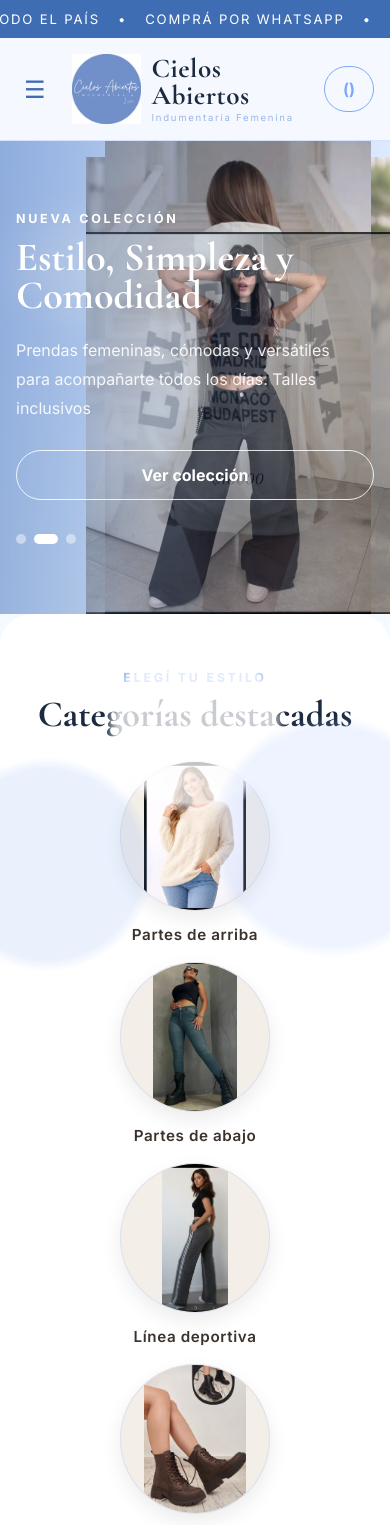
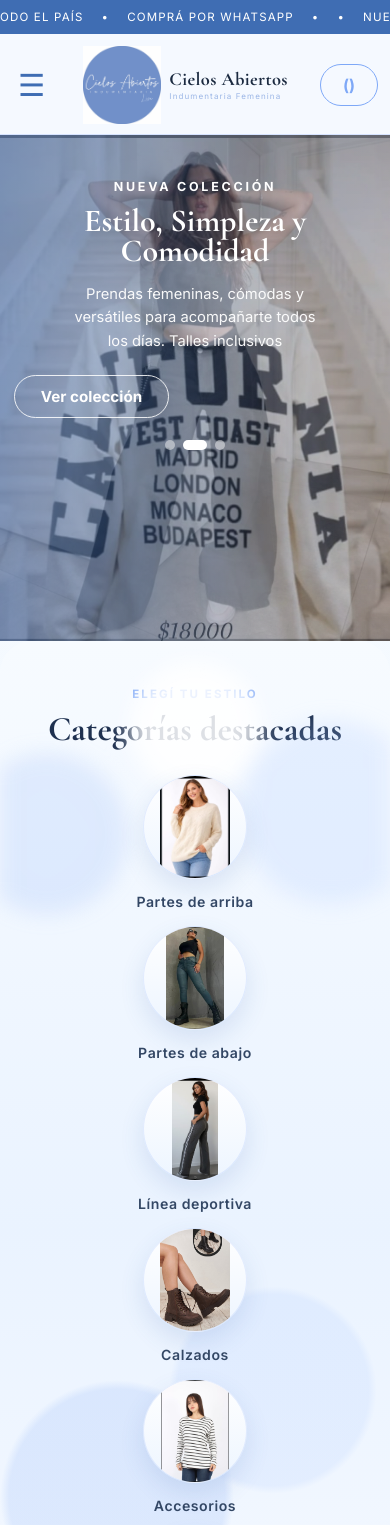
Before and after one commit to Micaelarombola/Cielosabiertos-vb, a plain HTML site: page index.html in a window 390 px wide. Shown: the top 1525 px of the page. Drawn offline with nearby package versions, Linux system fonts and the light colour scheme; no server answers.

Commit message:
modif todo

```diff
--- a/style.css
+++ b/style.css
@@ -1,37 +1,21 @@
 :root{
   --bg:#f5f9ff;
   --white:#ffffff;
-
   --soft:#eaf2ff;
   --soft-2:#dfeaff;
-
   --text:#1b2a40;
   --muted:#6c7a91;
-
   --line:#d6e3ff;
-
   --dark:#3f6db3;
-
   --accent:#a9c7ff;
   --accent-2:#7ea8f7;
-
   --shadow:0 10px 30px rgba(63,109,179,.15);
-
   --radius-xl:28px;
   --radius-lg:22px;
   --radius-md:16px;
-
   --container:1280px;
 }
 
-.site-header{
-  position:sticky;
-  top:0;
-  z-index:1200;
-  background:rgba(245,249,255,.95);
-  backdrop-filter:blur(12px);
-  border-bottom:1px solid var(--line);
-}
 *{
   box-sizing:border-box;
 }
@@ -44,8 +28,7 @@ body{
   margin:0;
   font-family:Inter, Arial, sans-serif;
   color:var(--text);
-  background:
-    linear-gradient(180deg, #f7fbff 0%, #eef6ff 35%, #f5f9ff 100%);
+  background:linear-gradient(180deg,#f7fbff 0%,#eef6ff 35%,#f5f9ff 100%);
 }
 
 body.no-scroll{
@@ -65,8 +48,12 @@ a{
 button{
   font:inherit;
   cursor:pointer;
+  border:none;
 }
 
+/* =========================
+   Barra anuncio
+========================= */
 .announcement-bar{
   height:38px;
   overflow:hidden;
@@ -93,6 +80,18 @@ button{
   to{ transform:translateX(-35%); }
 }
 
+/* =========================
+   Header
+========================= */
+.site-header{
+  position:sticky;
+  top:0;
+  z-index:1200;
+  background:rgba(245,249,255,.95);
+  backdrop-filter:blur(12px);
+  border-bottom:1px solid var(--line);
+}
+
 .header-top{
   max-width:var(--container);
   margin:0 auto;
@@ -108,16 +107,21 @@ button{
   display:flex;
   align-items:center;
   gap:12px;
+  min-width:0;
 }
 
 .brand-logo{
   width:90px;
   height:90px;
+  object-fit:cover;
+  flex-shrink:0;
 }
+
 .brand-copy{
   display:flex;
   flex-direction:column;
-  line-height:1;
+  line-height:1.05;
+  min-width:0;
 }
 
 .brand-name{
@@ -125,14 +129,18 @@ button{
   font-size:2rem;
   font-weight:700;
   letter-spacing:.02em;
+  color:var(--text);
+  white-space:nowrap;
 }
 
 .brand-sub{
   font-size:.65rem;
-  letter-spacing:.35em;
+  letter-spacing:.28em;
   color:#9bb6e6;
   margin-top:4px;
+  white-space:nowrap;
 }
+
 .desktop-nav{
   max-width:var(--container);
   margin:0 auto;
@@ -146,7 +154,7 @@ button{
   font-size:.95rem;
   letter-spacing:.08em;
   text-transform:uppercase;
-  color:#3b322d;
+  color:#3b4d72;
   position:relative;
 }
 
@@ -167,9 +175,8 @@ button{
 
 .menu-toggle{
   display:none;
-  border:none;
   background:transparent;
-  font-size:1.5rem;
+  font-size:1.9rem;
   color:var(--dark);
   padding:4px 8px;
 }
@@ -177,11 +184,13 @@ button{
 .cart-button{
   justify-self:end;
   border:1px solid var(--accent-2);
-  color:var(--accent-2);  background:transparent;
+  color:var(--accent-2);
+  background:transparent;
   padding:12px 18px;
   border-radius:999px;
   display:flex;
   align-items:center;
+  justify-content:center;
   gap:8px;
   font-weight:600;
   transition:.25s ease;
@@ -213,12 +222,14 @@ border:1px solid var(--accent-2);
   font-size:.9rem;
 }
 
+/* =========================
+   Hero
+========================= */
 .hero{
   position:relative;
   min-height:78vh;
   overflow:hidden;
-  background:
-    linear-gradient(135deg, #cfe0ff 0%, #d9e8ff 35%, #edf5ff 100%);
+  background:linear-gradient(135deg,#cfe0ff 0%,#d9e8ff 35%,#edf5ff 100%);
 }
 
 .hero-slider-bg{
@@ -290,8 +301,7 @@ border:1px solid var(--accent-2);
 .hero-overlay{
   position:absolute;
   inset:0;
-  background:
-    linear-gradient(90deg, rgba(63,109,179,.18) 0%, rgba(63,109,179,.06) 38%, rgba(63,109,179,0) 100%);
+  background:linear-gradient(90deg, rgba(63,109,179,.18) 0%, rgba(63,109,179,.06) 38%, rgba(63,109,179,0) 100%);
   z-index:1;
 }
 
@@ -305,13 +315,21 @@ border:1px solid var(--accent-2);
   color:#fff;
 }
 
-.hero-kicker{
+.hero-kicker,
+.section-kicker{
   margin:0 0 12px;
-  font-size:.82rem;
+  font-size:.78rem;
   letter-spacing:.22em;
   text-transform:uppercase;
   font-weight:700;
+}
+
+.hero-kicker{
   color:#ffffff;
+}
+
+.section-kicker{
+  color:var(--accent-2);
 }
 
 .hero h1{
@@ -359,80 +377,10 @@ border:1px solid var(--accent-2);
   width:24px;
   background:#fff;
 }
-.section-cats-home{
-  position:relative;
-  background:
-    linear-gradient(180deg, #f7fbff 0%, #eaf3ff 55%, #f5f9ff 100%);
-  overflow:hidden;
-  border-radius:32px;
-}
 
-.section-cats-home::before{
-  content:"";
-  position:absolute;
-  inset:0;
-  background:
-    radial-gradient(circle at 12% 18%, rgba(126,168,247,.18) 0 8%, transparent 9%),
-    radial-gradient(circle at 85% 16%, rgba(169,199,255,.22) 0 9%, transparent 10%),
-    radial-gradient(circle at 50% 8%, rgba(255,255,255,.85) 0 6%, transparent 7%);
-  pointer-events:none;
-  opacity:.9;
-}
-.hero-kicker,
-.section-kicker{
-  margin:0 0 12px;
-  font-size:.78rem;
-  letter-spacing:.22em;
-  text-transform:uppercase;
-  font-weight:700;
-}
-
-.hero h1{
-  margin:0;
-  max-width:650px;
-  font-family:"Cormorant Garamond", serif;
-  font-size:clamp(3.2rem, 6vw, 5.6rem);
-  line-height:.95;
-  font-weight:700;
-}
-
-.hero-text{
-  max-width:480px;
-  margin:22px 0 0;
-  font-size:1.08rem;
-  line-height:1.8;
-  color:rgba(255,255,255,.9);
-}
-
-.hero-actions{
-  display:flex;
-  gap:14px;
-  flex-wrap:wrap;
-  margin-top:28px;
-}
-
-.hero-dots{
-  display:flex;
-  gap:8px;
-  margin-top:34px;
-}
-
-.hero-dots button{
-  width:10px;
-  height:10px;
-  border:none;
-  border-radius:999px;
-  padding:0;
-  background:rgba(255,255,255,.45);
-  transition:.25s ease;
-}
-
-.hero-dots button.active{
-  width:24px;
-  background:#fff;
-}
-
-
+/* =========================
+   Secciones
+========================= */
 .section{
   max-width:var(--container);
   margin:0 auto;
@@ -453,16 +401,48 @@ border:1px solid var(--accent-2);
   font-size:clamp(2.3rem, 4vw, 3.8rem);
   line-height:1;
   font-weight:700;
+  color:#1f3150;
 }
 
+/* =========================
+   Categorías destacadas
+========================= */
 .section-cats-home{
-  background:var(--white);
+  position:relative;
+  background:linear-gradient(180deg,#f7fbff 0%,#eaf3ff 55%,#f5f9ff 100%);
+  overflow:hidden;
+  border-radius:32px;
+}
+
+.section-cats-home::before{
+  content:"";
+  position:absolute;
+  inset:0;
+  background:
+    radial-gradient(circle at 12% 18%, rgba(126,168,247,.18) 0 8%, transparent 9%),
+    radial-gradient(circle at 85% 16%, rgba(169,199,255,.22) 0 9%, transparent 10%),
+    radial-gradient(circle at 50% 8%, rgba(255,255,255,.85) 0 6%, transparent 7%);
+  pointer-events:none;
+  opacity:1;
+  filter:blur(10px);
+}
+
+.section-cats-home::after{
+  content:"";
+  position:absolute;
+  inset:0;
+  background:
+    radial-gradient(circle at 30% 80%, rgba(126,168,247,.18) 0 12%, transparent 13%),
+    radial-gradient(circle at 70% 70%, rgba(169,199,255,.18) 0 12%, transparent 13%);
+  pointer-events:none;
 }
 
 .home-categories{
   display:grid;
   grid-template-columns:repeat(6, 1fr);
   gap:26px;
+  position:relative;
+  z-index:1;
 }
 
 .home-cat{
@@ -479,7 +459,7 @@ border:1px solid var(--accent-2);
   height:150px;
   border-radius:50%;
   overflow:hidden;
-  background:linear-gradient(180deg, #ffffff 0%, #edf5ff 100%);
+  background:linear-gradient(180deg,#ffffff 0%,#edf5ff 100%);
   display:flex;
   align-items:center;
   justify-content:center;
@@ -491,70 +471,32 @@ border:1px solid var(--accent-2);
 .home-cat-circle img{
   width:100%;
   height:100%;
-  object-fit:cover;
+  object-fit:contain;
   transition:.4s ease;
 }
 
 .home-cat:hover .home-cat-circle{
   transform:translateY(-6px);
-  box-shadow:0 16px 30px rgba(0,0,0,.12);
+  box-shadow:0 16px 30px rgba(63,109,179,.18);
 }
 
-.home-cat:hover .home-cat-circle img{
-  transform:scale(1.08);
-}
-
-.home-cat span{
-  font-weight:600;
-  color:#3c322d;
-  font-size:.95rem;
-  letter-spacing:.04em;
-}
-.home-cat{
-  display:flex;
-  flex-direction:column;
-  align-items:center;
-  gap:14px;
-  text-align:center;
-}
-
-
-.home-cat-circle img{
-  width:100%;
-  height:100%;
-  object-fit: contain;   /* 👈 clave */
-}
-
-.home-cat-circle{
-  width:150px;
-  height:150px;
-  border-radius:50%;
-  overflow:hidden;
-  background:#f3eee8;
-  display:flex;
-  align-items:center;
-  justify-content:center;
-  box-shadow:0 8px 20px rgba(0,0,0,.08);
-  transition:.3s ease;
-}
-
-.home-cat-circle img{
-  width:100%;
-  height:100%;
-  object-fit: contain;
-  transition:.4s ease;
-}
 .home-cat:hover .home-cat-circle img{
   transform:scale(1.06);
 }
 
 .home-cat span{
   font-weight:600;
-  color:#3c322d;
+  color:#334765;
+  font-size:.95rem;
+  letter-spacing:.04em;
 }
 
+/* =========================
+   Banner editorial
+========================= */
 .editorial-banner{
   background:var(--soft);
+  border-radius:32px;
 }
 
 .editorial-grid{
@@ -586,10 +528,15 @@ border:1px solid var(--accent-2);
 }
 
 .editorial-copy h2{
+  margin-bottom:18px;
   max-width:540px;
 }
 
 .editorial-copy p{
+  margin:0 0 16px;
+  font-size:1rem;
+  line-height:1.9;
+  color:#4f5e74;
   max-width:520px;
 }
 
@@ -608,6 +555,7 @@ border:1px solid var(--accent-2);
   text-transform:uppercase;
   border:none;
   transition:.25s ease;
+  box-shadow:0 6px 14px rgba(0,0,0,.25);
 }
 
 .text-link:hover{
@@ -615,6 +563,9 @@ border:1px solid var(--accent-2);
   transform:translateY(-2px);
 }
 
+/* =========================
+   Productos
+========================= */
 .products-grid{
   display:grid;
   grid-template-columns:repeat(4, 1fr);
@@ -622,10 +573,11 @@ border:1px solid var(--accent-2);
 }
 
 .p-card{
-   background:var(--white);
+  background:rgba(255,255,255,.92);
+  backdrop-filter:blur(6px);
+  border-radius:24px;
+  overflow:hidden;
   border:1px solid var(--line);
-  overflow:hidden;
-  border:1px solid rgba(0,0,0,.05);
   transition:transform .28s ease, box-shadow .28s ease;
 }
 
@@ -674,6 +626,7 @@ border:1px solid var(--accent-2);
   line-height:1.4;
   font-weight:600;
   min-height:44px;
+  color:#243754;
 }
 
 .product-price{
@@ -703,12 +656,11 @@ border:1px solid var(--accent-2);
   margin:0;
   font-size:.88rem;
   line-height:1.55;
-  color:#5b5048;
+  color:#5b6a7d;
 }
 
 .add{
   width:100%;
-  border:none;
   padding:14px 16px;
   border-radius:999px;
   background:var(--dark);
@@ -722,39 +674,53 @@ border:1px solid var(--accent-2);
   transform:translateY(-1px);
 }
 
+/* =========================
+   Beneficios
+========================= */
 .benefits-wrap{
   display:grid;
   grid-template-columns:repeat(2, minmax(280px, 380px));
   justify-content:center;
   gap:20px;
+  text-align:center;
 }
 
 .benefit-box{
-  background:var(--white);
+  background:rgba(255,255,255,.92);
+  backdrop-filter:blur(6px);
   padding:28px 24px;
   border-radius:22px;
-  border:1px solid rgba(0,0,0,.05);
+  border:1px solid var(--line);
   text-align:center;
+  display:flex;
+  flex-direction:column;
+  align-items:center;
+  justify-content:center;
 }
 
 .benefit-box h3{
   margin:0 0 10px;
   font-family:"Cormorant Garamond", serif;
   font-size:2rem;
+  color:#243754;
 }
 
 .benefit-box p{
   margin:0;
-  color:#5d5148;
+  color:#5d6c80;
   line-height:1.8;
 }
 
+/* =========================
+   Filtros
+========================= */
 .filters{
   display:flex;
   justify-content:center;
   flex-wrap:wrap;
   gap:12px;
 }
+
 .subfilters{
   display:none;
   justify-content:center;
@@ -803,20 +769,9 @@ border:1px solid var(--accent-2);
   border-color:var(--dark);
 }
 
-.about-grid{
-  display:grid;
-  grid-template-columns:1fr 1fr;
-  gap:28px;
-  align-items:stretch;
-}
-
-.about-card{
-  background:var(--white);
-  border-radius:28px;
-  overflow:hidden;
-  border:1px solid rgba(0,0,0,.05);
-}
-
+/* =========================
+   Nosotros
+========================= */
 .about-grid{
   display:grid;
   grid-template-columns:1fr 1fr;
@@ -825,10 +780,11 @@ border:1px solid var(--accent-2);
 }
 
 .about-card{
-  background:var(--white);
+  background:rgba(255,255,255,.92);
+  backdrop-filter:blur(6px);
   border-radius:28px;
   overflow:hidden;
-  border:1px solid rgba(0,0,0,.05);
+  border:1px solid var(--line);
   min-height:480px;
 }
 
@@ -848,23 +804,6 @@ border:1px solid var(--accent-2);
 }
 
 .text-card{
-  padding:48px;
-  display:flex;
-  flex-direction:column;
-  justify-content:center;
-}
-
-.text-card h2{
-  margin-bottom:18px;
-}
-
-.text-card p{
-  margin:0 0 14px;
-  color:#554a43;
-  line-height:1.9;
-}
-
-.text-card{
   padding:42px;
   display:flex;
   flex-direction:column;
@@ -877,10 +816,13 @@ border:1px solid var(--accent-2);
 
 .text-card p{
   margin:0 0 14px;
-  color:#554a43;
+  color:#55657b;
   line-height:1.9;
 }
 
+/* =========================
+   Contacto
+========================= */
 .contact-grid{
   display:grid;
   grid-template-columns:repeat(3, 1fr);
@@ -890,9 +832,10 @@ border:1px solid var(--accent-2);
 }
 
 .contact-card{
-  background:var(--white);
+  background:rgba(255,255,255,.92);
+  backdrop-filter:blur(6px);
   border-radius:22px;
-  border:1px solid rgba(0,0,0,.05);
+  border:1px solid var(--line);
   padding:24px;
   text-align:center;
 }
@@ -901,19 +844,15 @@ border:1px solid var(--accent-2);
   margin:0 0 10px;
   font-family:"Cormorant Garamond", serif;
   font-size:1.9rem;
+  color:#243754;
 }
 
 .contact-card p{
   margin:0;
-  color:#5b5048;
+  color:#5b6b7f;
   line-height:1.7;
 }
 
-.site-footer{
-  background:var(--dark);
-  color:#fff;
-  margin-top:24px;
-}
 .contact-btn{
   display:inline-block;
   margin-top:14px;
@@ -930,6 +869,65 @@ border:1px solid var(--accent-2);
   background:#000;
   transform:translateY(-2px);
 }
+
+/* =========================
+   Pagos y envíos
+========================= */
+.payments-section{
+  background:#fff;
+  padding:50px 20px;
+  border-top:1px solid #eee;
+  text-align:center;
+}
+
+.payments-wrap{
+  max-width:1000px;
+  margin:auto;
+}
+
+.payments-section h3{
+  margin:0 0 20px;
+  font-family:"Cormorant Garamond", serif;
+  font-size:1.8rem;
+  color:#243754;
+}
+
+.payments-logos,
+.shipping-logos{
+  display:flex;
+  flex-wrap:wrap;
+  justify-content:center;
+  gap:14px;
+  margin-bottom:30px;
+}
+
+.payments-logos img,
+.shipping-logos img{
+  width:80px;
+  height:50px;
+  object-fit:contain;
+  padding:10px;
+  background:#fafafa;
+  border-radius:10px;
+  border:1px solid #eee;
+  transition:.3s ease;
+}
+
+.payments-logos img:hover,
+.shipping-logos img:hover{
+  transform:translateY(-3px);
+  box-shadow:0 6px 12px rgba(0,0,0,.08);
+}
+
+/* =========================
+   Footer
+========================= */
+.site-footer{
+  background:var(--dark);
+  color:#fff;
+  margin-top:24px;
+}
+
 .footer-grid{
   max-width:var(--container);
   margin:0 auto;
@@ -964,6 +962,9 @@ border:1px solid var(--accent-2);
   font-size:.9rem;
 }
 
+/* =========================
+   Botones base
+========================= */
 .btn{
   display:inline-flex;
   align-items:center;
@@ -982,6 +983,7 @@ border:1px solid var(--accent-2);
 .btn-primary:hover{
   background:var(--dark);
 }
+
 .btn-secondary{
   background:transparent;
   color:#fff;
@@ -991,10 +993,14 @@ border:1px solid var(--accent-2);
 .btn-secondary:hover{
   background:rgba(255,255,255,.14);
 }
+
 .btn.full{
   width:100%;
 }
 
+/* =========================
+   Drawer carrito
+========================= */
 .drawer{
   position:fixed;
   inset:0;
@@ -1039,7 +1045,6 @@ border:1px solid var(--accent-2);
 }
 
 .close-btn{
-  border:none;
   width:38px;
   height:38px;
   border-radius:999px;
@@ -1097,7 +1102,6 @@ border:1px solid var(--accent-2);
 }
 
 .remove-item{
-  border:none;
   background:#f1f1f1;
   border-radius:10px;
   padding:8px 10px;
@@ -1127,6 +1131,9 @@ border:1px solid var(--accent-2);
   padding:20px 0;
 }
 
+/* =========================
+   Responsive
+========================= */
 @media (max-width:1100px){
   .home-categories{
     grid-template-columns:repeat(3, 1fr);
@@ -1167,13 +1174,16 @@ border:1px solid var(--accent-2);
 
   .header-top{
     grid-template-columns:auto 1fr auto;
-    padding:16px 16px;
+    align-items:center;
+    gap:10px;
+    padding:14px 14px 12px;
   }
 
   .brand{
     justify-self:center;
     gap:10px;
   }
+
   .brand-logo{
     width:78px;
     height:78px;
@@ -1181,88 +1191,213 @@ border:1px solid var(--accent-2);
 
   .brand-name{
     font-size:1.9rem;
+    line-height:1;
   }
+
   .brand-sub{
     font-size:.68rem;
     letter-spacing:.2em;
   }
+
+  .cart-button{
+    padding:10px 12px;
+    min-width:58px;
+    justify-content:center;
+  }
+
+  .cart-button span:first-child{
+    display:none;
+  }
+
   .hero{
-    min-height:62vh;
+    min-height:72vh;
+  }
+
+  .hero-slider-bg img{
+    width:100%;
+    height:100%;
+    right:0;
+    bottom:0;
+    object-fit:cover;
+    object-position:center top;
+    opacity:.45;
+  }
+
+  .hero-overlay{
+    background:linear-gradient(90deg, rgba(63,109,179,.52) 0%, rgba(63,109,179,.34) 38%, rgba(63,109,179,.16) 65%, rgba(63,109,179,.06) 100%);
+  }
+
+  .hero::before,
+  .hero::after{
+    opacity:.18;
+    filter:blur(22px);
   }
 
   .hero-content{
-    padding:70px 16px 42px;
+    padding:54px 16px 30px;
+    display:flex;
+    flex-direction:column;
+    align-items:center;
+    text-align:center;
+  }
+
+  .hero h1{
+    max-width:290px;
+    font-size:2.65rem;
+  }
+
+  .hero-text{
+    max-width:290px;
+    font-size:.98rem;
+    line-height:1.65;
+    margin-top:16px;
+  }
+
+  .hero-actions{
+    margin-top:22px;
+    width:100%;
+  }
+
+  .hero-actions .btn{
+    width:auto;
+    min-width:170px;
+    padding:12px 18px;
+  }
+
+  .hero-dots{
+    margin-top:22px;
   }
 
   .section{
     padding:56px 16px;
   }
 
-  .footer-grid{
-    grid-template-columns:1fr;
-    padding:34px 16px;
-  }
-  .hero-overlay{
-  background:
-    linear-gradient(90deg, rgba(63,109,179,.45) 0%, rgba(63,109,179,.2) 40%, rgba(63,109,179,0) 100%);
-}
-.section-kicker{
-  color:var(--accent-2);
-}
-.hero{
-  min-height:62vh;
+  .section h2{
+    font-size:2.5rem;
+    line-height:.98;
   }
 
-.hero-slider-bg img{
-  width:70%;
-  opacity:.75;
+  .home-categories{
+    grid-template-columns:repeat(2, 1fr);
+    gap:18px 12px;
   }
 
-.hero-content{
-  padding:70px 16px 42px;
+  .home-cat-circle{
+    width:120px;
+    height:120px;
   }
 
-.hero h1{
-  max-width:420px;
-  font-size:3.2rem;
+  .editorial-copy{
+    padding:28px 22px;
+    text-align:center;
+    align-items:center;
   }
 
-.hero-text{
-  max-width:320px;
-  font-size:1rem;
-}
+  .editorial-copy h2,
+  .editorial-copy p{
+    max-width:100%;
   }
 
-@media (max-width:640px){
-  .home-categories{
-    grid-template-columns:repeat(2, 1fr);
-    gap:18px;
-  }
-
-  .products-grid{
-    grid-template-columns:repeat(2, 1fr);
-    gap:18px;
+  .text-link{
+    margin-left:auto;
+    margin-right:auto;
   }
 
   .contact-grid{
     grid-template-columns:1fr;
   }
 
-  .hero h1{
-    font-size:3.1rem;
+  .footer-grid{
+    grid-template-columns:1fr;
+    padding:34px 16px;
+  }
 }
 
-  .hero-actions{
-    flex-direction:column;
-    align-items:flex-start;
+@media (max-width:640px){
+  .announcement-bar{
+    font-size:.72rem;
+    letter-spacing:.1em;
+    height:34px;
   }
 
-  .btn{
-    width:100%;
+  .menu-toggle{
+    font-size:1.9rem;
+    padding:4px 6px;
   }
 
-  .cart-button span:first-child{
-    display:none;
+  .brand{
+    gap:8px;
+  }
+
+  .brand-logo{
+    width:70px;
+    height:70px;
+  }
+
+  .brand-name{
+    font-size:1.15rem;
+  }
+
+  .brand-sub{
+    font-size:.5rem;
+    letter-spacing:.14em;
+  }
+
+  .hero{
+    min-height:66vh;
+  }
+
+  .hero-content{
+    padding:44px 14px 26px;
+  }
+
+  .hero h1{
+    max-width:250px;
+    font-size:2.15rem;
+  }
+
+  .hero-text{
+    max-width:250px;
+    font-size:.92rem;
+    line-height:1.6;
+  }
+
+  .hero-actions .btn{
+    min-width:155px;
+    padding:11px 16px;
+    font-size:.95rem;
+  }
+
+  .section{
+    padding:46px 14px;
+  }
+
+  .section-kicker{
+    font-size:.72rem;
+    letter-spacing:.18em;
+  }
+
+  .section h2{
+    font-size:2.15rem;
+  }
+
+  .home-categories{
+    grid-template-columns:repeat(2, 1fr);
+    gap:16px 10px;
+  }
+
+  .home-cat-circle{
+    width:104px;
+    height:104px;
+  }
+
+  .home-cat span{
+    font-size:.88rem;
+  }
+
+  .products-grid{
+    grid-template-columns:repeat(2, 1fr);
+    gap:16px;
   }
 
   .text-card{
@@ -1271,85 +1406,41 @@ border:1px solid var(--accent-2);
 }
 
 @media (max-width:480px){
+  .header-top{
+    padding:12px 12px 10px;
+    gap:8px;
+  }
+
+  .brand-logo{
+    width:78px;
+    height:78px;
+  }
+
+  .brand-name{
+    font-size:1.15rem;
+    line-height:1;
+  }
+
+  .brand-sub{
+    font-size:.5rem;
+    letter-spacing:.14em;
+  }
+
+  .hero{
+    min-height:60vh;
+  }
+
+  .hero-slider-bg img{
+    object-position:center top;
+    opacity:.38;
+  }
+
+  .hero h1{
+    font-size:2rem;
+  }
+
   .home-categories,
   .products-grid{
     grid-template-columns:1fr;
   }
-
-  .hero{
-    min-height:56vh;
 }
-
-  .hero h1{
-    font-size:2.7rem;
-  }
-
-   .brand-logo{
-    width:70px;
-    height:70px;
-  }
-
-  .brand-name{
-    font-size:1.7rem;
-  }
-    .brand-sub{
-    font-size:.6rem;
-    letter-spacing:.18em;
-  }
-  .hero{
-  min-height:56vh;
-}
-
-.hero-slider-bg img{
-  width:78%;
-}
-
-.hero h1{
-  font-size:2.5rem;
-}
-}
-
-.payments-section{
-  background:#fff;
-  padding:50px 20px;
-  border-top:1px solid #eee;
-  text-align:center;
-}
-
-.payments-wrap{
-  max-width:1000px;
-  margin:auto;
-}
-
-.payments-section h3{
-  margin:0 0 20px;
-  font-family:"Cormorant Garamond", serif;
-  font-size:1.8rem;
-}
-
-.payments-logos,
-.shipping-logos{
-  display:flex;
-  flex-wrap:wrap;
-  justify-content:center;
-  gap:14px;
-  margin-bottom:30px;
-}
-
-.payments-logos img,
-.shipping-logos img{
-  width:80px;
-  height:50px;
-  object-fit:contain;
-  padding:10px;
-  background:#fafafa;
-  border-radius:10px;
-  border:1px solid #eee;
-  transition:.3s ease;
-}
-
-.payments-logos img:hover,
-.shipping-logos img:hover{
-  transform:translateY(-3px);
-  box-shadow:0 6px 12px rgba(0,0,0,.08);
-}
```
Lines whose indentation alone changed are shown as unchanged.
